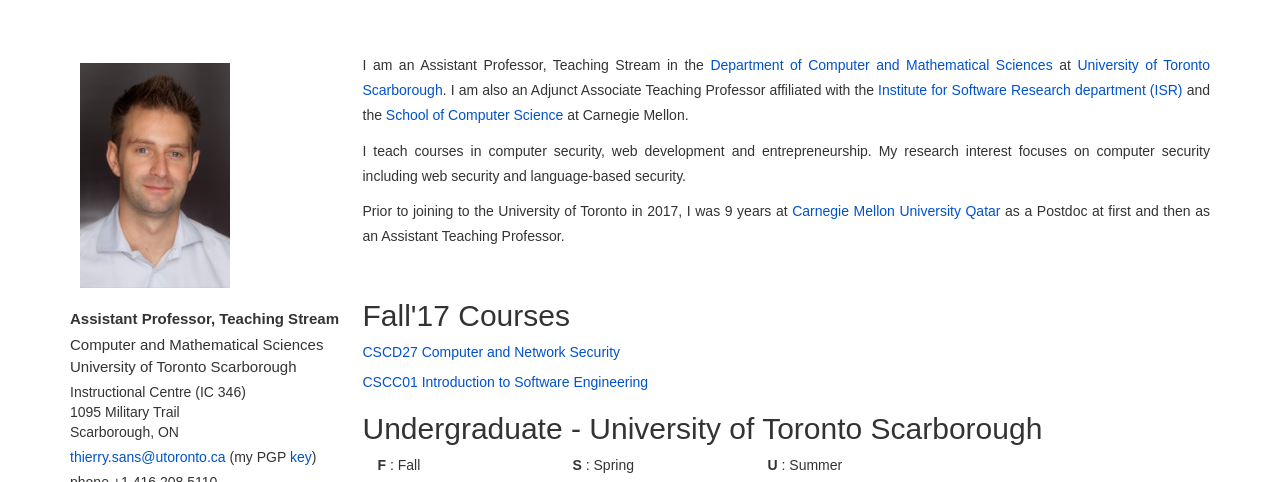
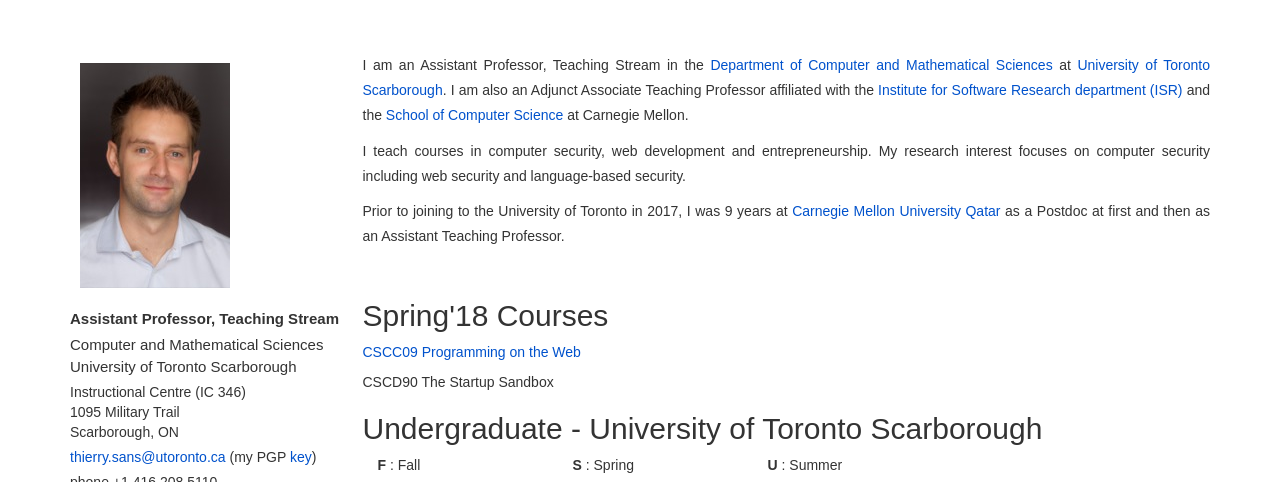
Before and after one commit to ThierrySans/thierrysans.github.io, a plain HTML site: page index.html in a window 1280 px wide. Shown: the part 87-569 px from the top of the page. Drawn offline with nearby package versions, Linux system fonts and the light colour scheme; a script that the page names is missing.

Commit message:
S18 update

```diff
--- a/index.html
+++ b/index.html
@@ -92,15 +92,14 @@
                    </div>
                    <div id="teaching" class="anchor">
 
-                       <h2>Fall'17 Courses</h2>
+                       <h2>Spring'18 Courses</h2>
 
                        <div class="course">
-                           <div class="title"><a href="https://thierrysans.github.io/CSCD27/" title="CSCD27">CSCD27 Computer and Network Security</a></div>
+                           <div class="title"><a href="https://thierrysans.github.io/CSCC09/" title="CSCC09">CSCC09 Programming on the Web</a></div>
                       </div>
 
                        <div class="course">
-
-                            <div class="title"><a href="https://thierrysans.github.io/CSCC01/" title="CSCC01">CSCC01 Introduction to Software Engineering</a></div>
+                            <div class="title">CSCD90 The Startup Sandbox</div>
                         </div>
 
 
```
